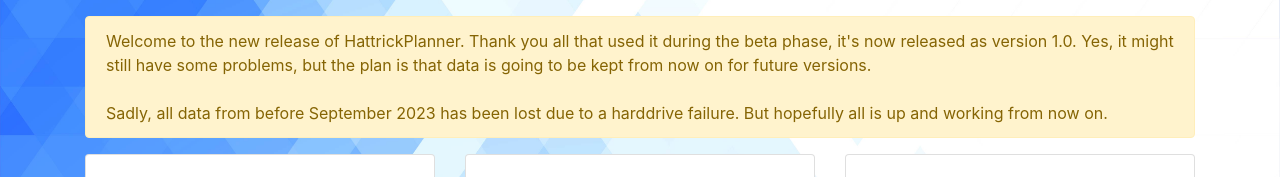
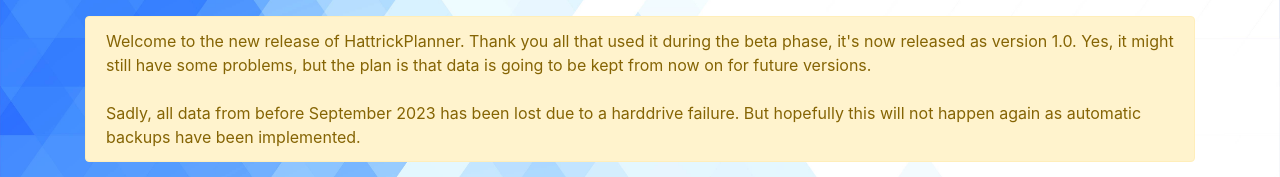
Before and after one commit to kvarak/htstatus, a Flask app: template app/templates/main.html in a window 1280 px wide. Shown: the part 120-297 px from the top of the page. Run offline with Flask 2, Linux system fonts and the light colour scheme; the template is opened without the code that fills it, so the values that code supplies are empty; parts of the project's set-up code (start-up, migrations or seed data) failed here and were passed over; some libraries are stand-ins or nearby versions.

Commit message:
Update welcome text

```diff
--- a/app/templates/main.html
+++ b/app/templates/main.html
@@ -24,7 +24,7 @@
     now released as version 1.0. Yes, it might still have some problems, but the plan is that
     data is going to be kept
     from now on for future versions.<br><br>Sadly, all data from before September 2023 has been lost due to
-    a harddrive failure. But hopefully all is up and working from now on.
+    a harddrive failure. But hopefully this will not happen again as automatic backups have been implemented.
   </div>
 
   <div class="row">
```
